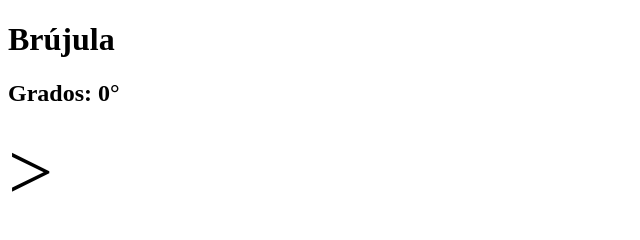
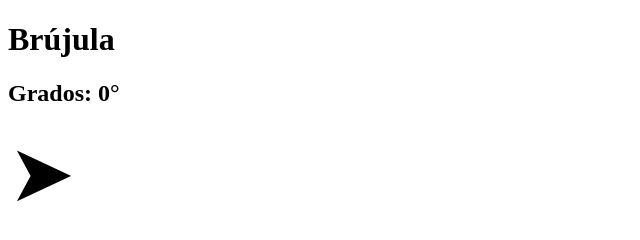
Before and after one commit to omarmata94/Girosc-pio, a plain HTML site: page index.html in a window 1280 px wide. Shown: the whole page, without its empty margins (0-640 px from the left). Drawn offline with Linux system fonts and the light colour scheme.

Commit message:
Update index.html

```diff
--- a/index.html
+++ b/index.html
@@ -8,7 +8,7 @@
 <body>
   <h1>Brújula</h1>
   <h2>Grados: <span id="grados">0</span>°</h2>
-  <div id="flecha" style="font-size:80px;">></div>
+  <div id="flecha" style="font-size:80px;">➤</div>
 
   <script>
     if (window.DeviceOrientationEvent) {
```
